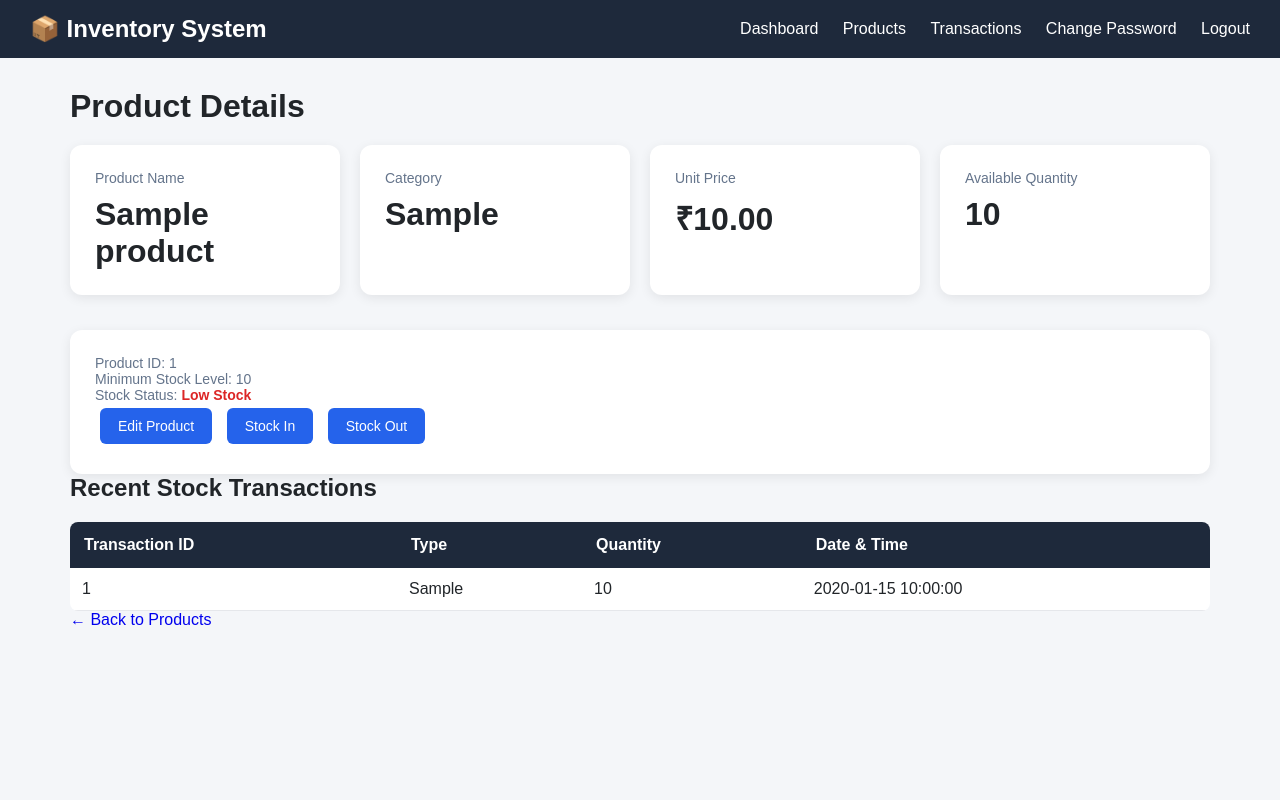
After one commit to kanav4611-boop/inventory-management-system, a Flask app: page /product/1 in a window 1280 px wide. The commit adds this page. Run offline with Flask 3, Linux system fonts and the light colour scheme; a user stored in the database is signed in; tables that the repository leaves empty hold one stand-in row (values such as "Sample post").

Commit message:
Add individual product details page

```diff
--- a/app.py
+++ b/app.py
@@ -510,6 +510,21 @@ def stock_out(id):
     )
 
 
+@app.route("/product/<int:id>")
+@login_required
+def product_details(id):
+    product = Product.query.get_or_404(id)
+    recent_transactions = Transaction.query.filter_by(
+        product_id=product.id
+    ).order_by(Transaction.date.desc()).limit(10).all()
+
+    return render_template(
+        "product_details.html",
+        product=product,
+        recent_transactions=recent_transactions
+    )
+
+
 @app.route("/transactions")
 @login_required
 def transactions():
--- /dev/null
+++ b/templates/product_details.html
@@ -0,0 +1,82 @@
+<!DOCTYPE html>
+<html lang="en">
+<head>
+    <meta charset="UTF-8">
+    <meta name="viewport" content="width=device-width, initial-scale=1.0">
+    <title>{{ product.name }} - Product Details</title>
+    <link rel="stylesheet" href="{{ url_for('static', filename='css/style.css') }}">
+</head>
+<body>
+    <div class="navbar">
+        <h2>📦 Inventory System</h2>
+        <div>
+            <a href="{{ url_for('home') }}">Dashboard</a>
+            <a href="{{ url_for('products') }}">Products</a>
+            <a href="{{ url_for('transactions') }}">Transactions</a>
+            <a href="{{ url_for('change_password') }}">Change Password</a>
+            <a href="{{ url_for('logout') }}">Logout</a>
+        </div>
+    </div>
+
+    <div class="container">
+        <h1>Product Details</h1>
+        <div class="dashboard-cards">
+            <div class="dashboard-card">
+                <p>Product Name</p>
+                <h3>{{ product.name }}</h3>
+            </div>
+            <div class="dashboard-card">
+                <p>Category</p>
+                <h3>{{ product.category or "Uncategorized" }}</h3>
+            </div>
+            <div class="dashboard-card">
+                <p>Unit Price</p>
+                <h3>₹{{ "%.2f"|format(product.price) }}</h3>
+            </div>
+            <div class="dashboard-card">
+                <p>Available Quantity</p>
+                <h3>{{ product.quantity }}</h3>
+            </div>
+        </div>
+
+        <div class="dashboard-card">
+            <p>Product ID: {{ product.id }}</p>
+            <p>Minimum Stock Level: {{ product.minimum_stock }}</p>
+            <p>Stock Status:
+                {% if product.quantity <= product.minimum_stock %}
+                    <span class="low-stock">Low Stock</span>
+                {% else %}
+                    In Stock
+                {% endif %}
+            </p>
+            <a href="{{ url_for('edit_product', id=product.id) }}"><button type="button">Edit Product</button></a>
+            <a href="{{ url_for('stock_in', id=product.id) }}"><button type="button">Stock In</button></a>
+            <a href="{{ url_for('stock_out', id=product.id) }}"><button type="button">Stock Out</button></a>
+        </div>
+
+        <h2>Recent Stock Transactions</h2>
+        {% if recent_transactions %}
+        <table>
+            <tr>
+                <th>Transaction ID</th>
+                <th>Type</th>
+                <th>Quantity</th>
+                <th>Date &amp; Time</th>
+            </tr>
+            {% for transaction in recent_transactions %}
+            <tr>
+                <td>{{ transaction.id }}</td>
+                <td>{{ transaction.transaction_type }}</td>
+                <td>{{ transaction.quantity }}</td>
+                <td>{{ transaction.date }}</td>
+            </tr>
+            {% endfor %}
+        </table>
+        {% else %}
+        <p>No stock transactions recorded for this product.</p>
+        {% endif %}
+
+        <p><a href="{{ url_for('products') }}">← Back to Products</a></p>
+    </div>
+</body>
+</html>
--- a/templates/products.html
+++ b/templates/products.html
@@ -142,7 +142,7 @@
                 </td>
 
                 <td>
-                    {{ product.name }}
+                    <a href="{{ url_for('product_details', id=product.id) }}">{{ product.name }}</a>
                 </td>
 
                 <td>
```
